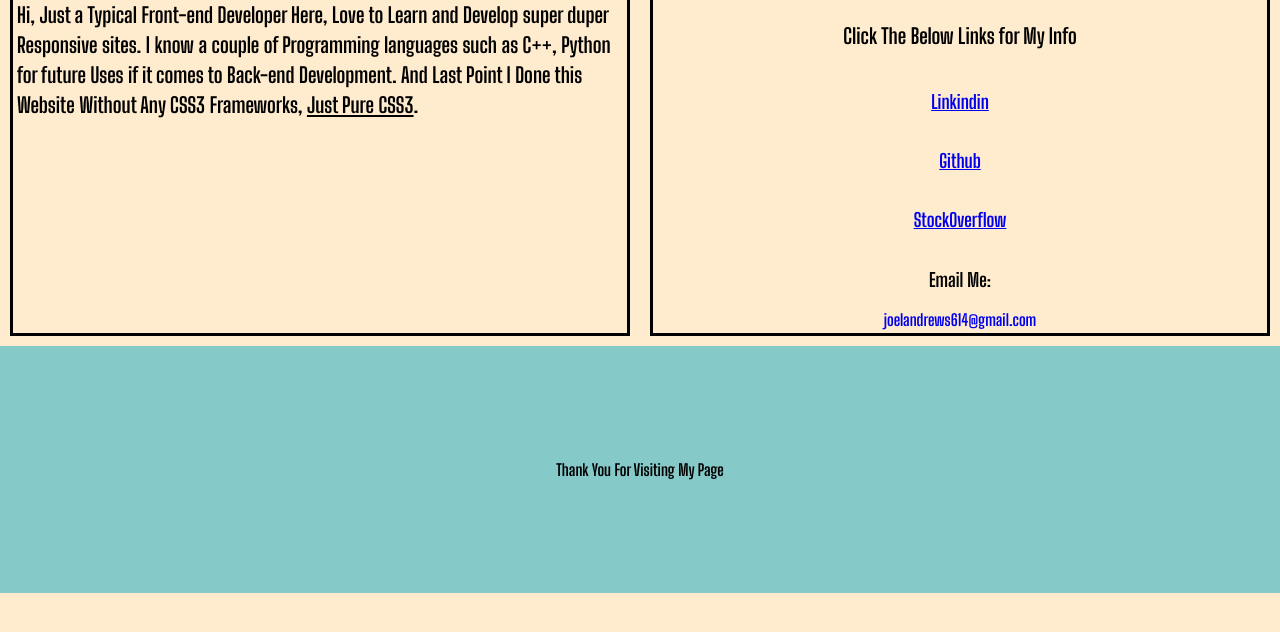
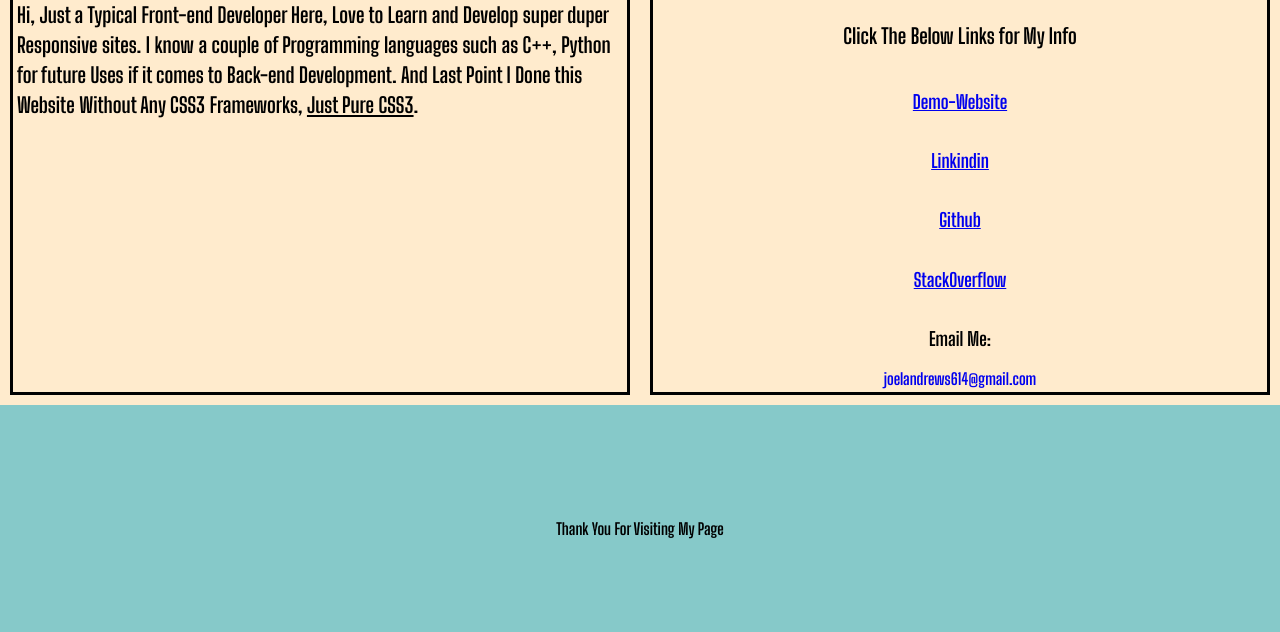
Before and after one commit to joelandrews614/new-portfolio-site, a plain HTML site: page index.html in a window 1280 px wide. Shown: the part 168-800 px from the top of the page. Drawn offline with Linux system fonts and the light colour scheme.

Commit message:
Update
Included My Small E-Commerce Website Too!!!

```diff
--- a/index.html
+++ b/index.html
@@ -31,9 +31,10 @@
         <div class="contact-info">
             <h1>Contact Info</h1>
             <p>Click The Below Links for My Info</p>
+            <h3><a target="_blank" href="joelandrews614.github.io">Demo-Website</a></h3>
             <h3><a target="_blank" href="https://www.linkedin.com/in/joel-andrews-372263188/">Linkindin</a></h3>
             <h3><a target="_blank" href="https://github.com/joelandrews614">Github</a></h3>
-            <h3><a target="_blank" href="https://stackoverflow.com/users/12362616/joel-andrews614">StockOverflow</a></h3>
+            <h3><a target="_blank" href="https://stackoverflow.com/users/12362616/joel-andrews614">StackOverflow</a></h3>
             <h3>Email Me: </h3>
             <a href="#">joelandrews614@gmail.com</a>
         </div>
```
